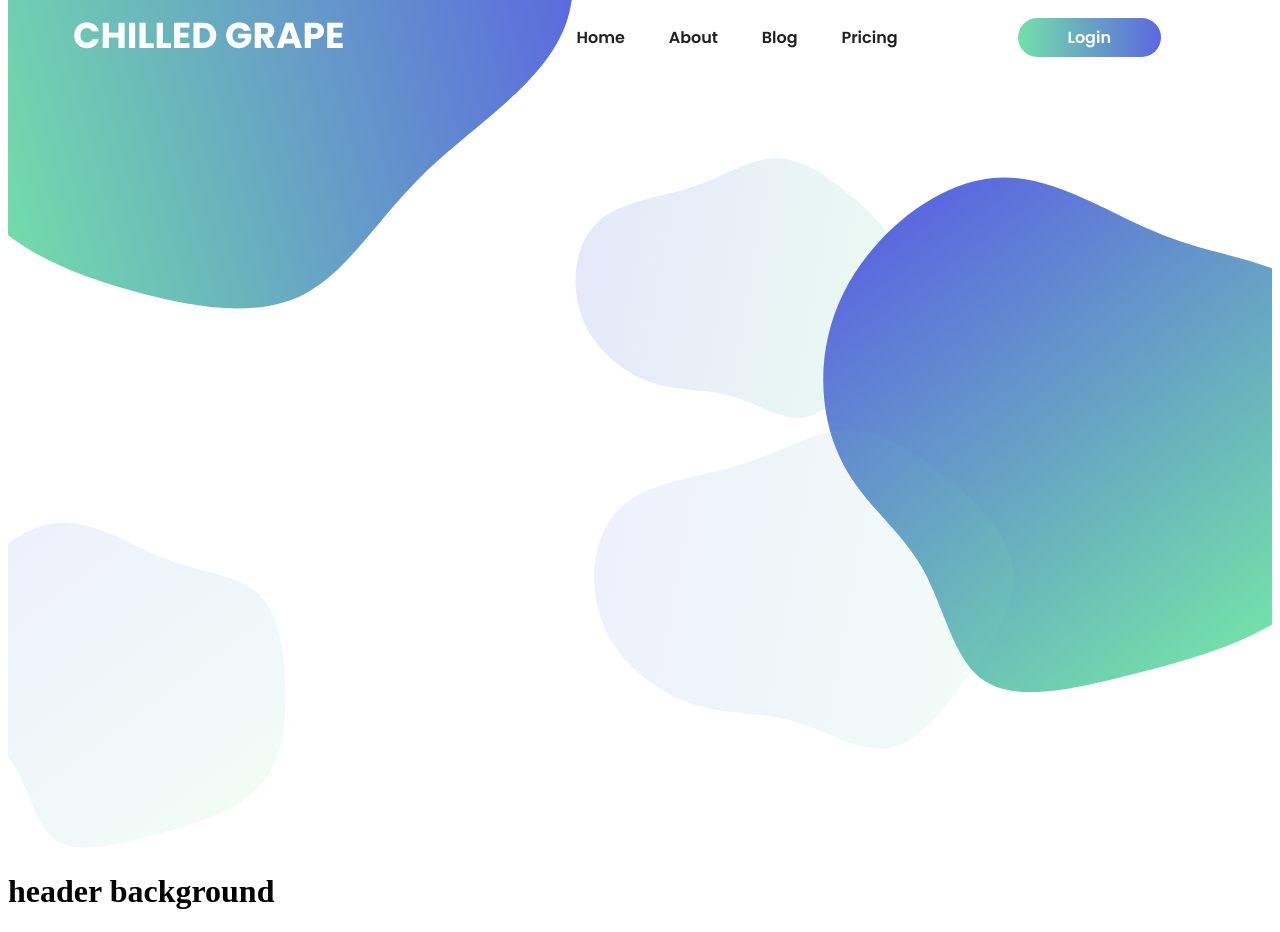
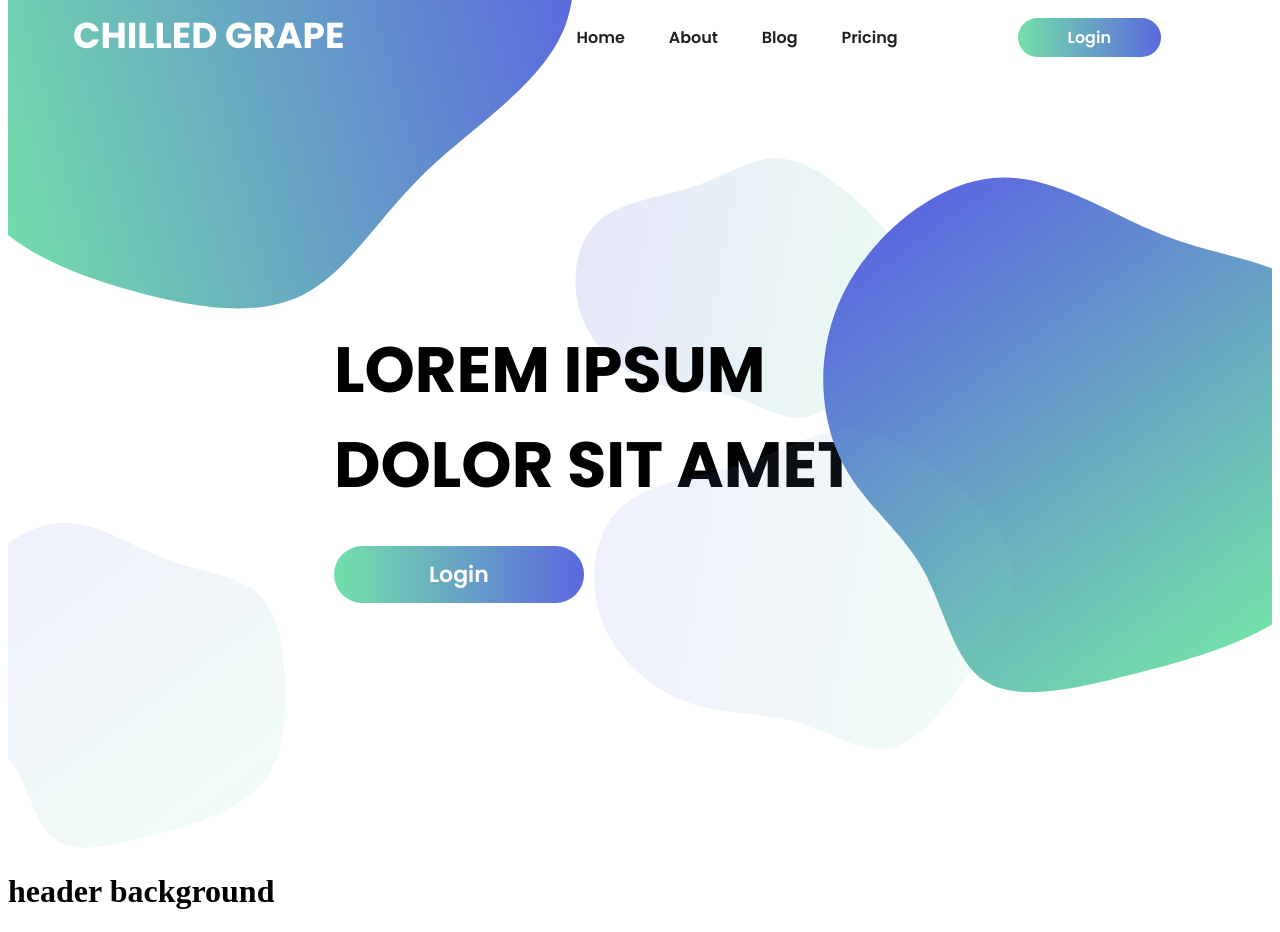
Before and after one commit to inabeelanjum/task, a Next.js app: page / in a window 1280 px wide. Built offline with nearby package versions, Linux system fonts and the light colour scheme.

Commit message:
section1 done

```diff
--- a/components/background/Background.js
+++ b/components/background/Background.js
@@ -21,6 +21,7 @@ export default function Background() {
   <button type="button" className={style.loginButton}>Login</button>
 </div>
 </div>
+
           <div className={style.topLeft}>
   <Image
       src={TopLeft}
@@ -31,12 +32,17 @@ export default function Background() {
  </div>
 
  <div className={style.mid}>
+
      <Image
       src={Mid}
       alt="Picture of the author"
       width={332}
       height={260}
     />
+    <div className={style.title}>Lorem ipsum
+dolor sit amet.
+<button type="button" className={style.rmButton}>Login</button></div>
+
    </div>
    </div>
     <div className={style.containerB}>
--- a/components/background/Background.module.css
+++ b/components/background/Background.module.css
@@ -61,3 +61,24 @@ display: flex;
     padding: 7px 50px;
     margin-left: 100px;
 }
+.title{
+    text-transform: uppercase;
+    font-family: poppins;
+    font-size: 64px;
+    font-weight: 700;
+    width: 550px;
+    position: absolute;
+    margin-left: -240px;
+    margin-top: -100px;
+}
+.rmButton{
+    background: linear-gradient(90deg, #73E0A9 0%, #5B68DF 100%);
+    font-size: 22px;
+    font-weight: 600;
+    font-family: poppins;
+    border: none;
+    border-radius: 50px;
+    color: white;
+    padding: 12px 95px;
+
+}
```
